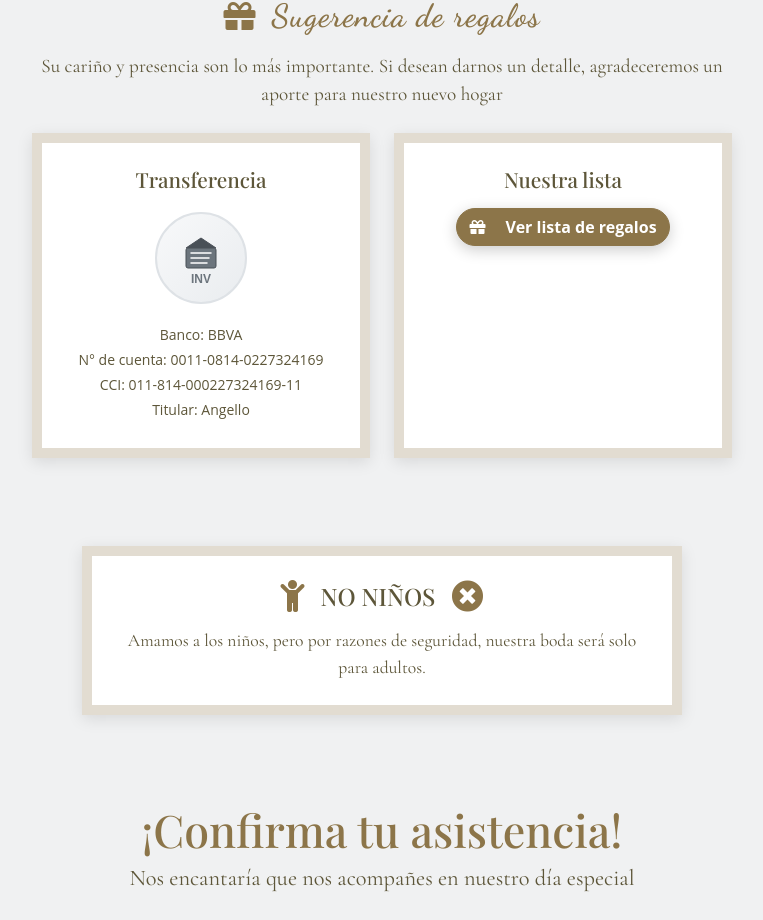
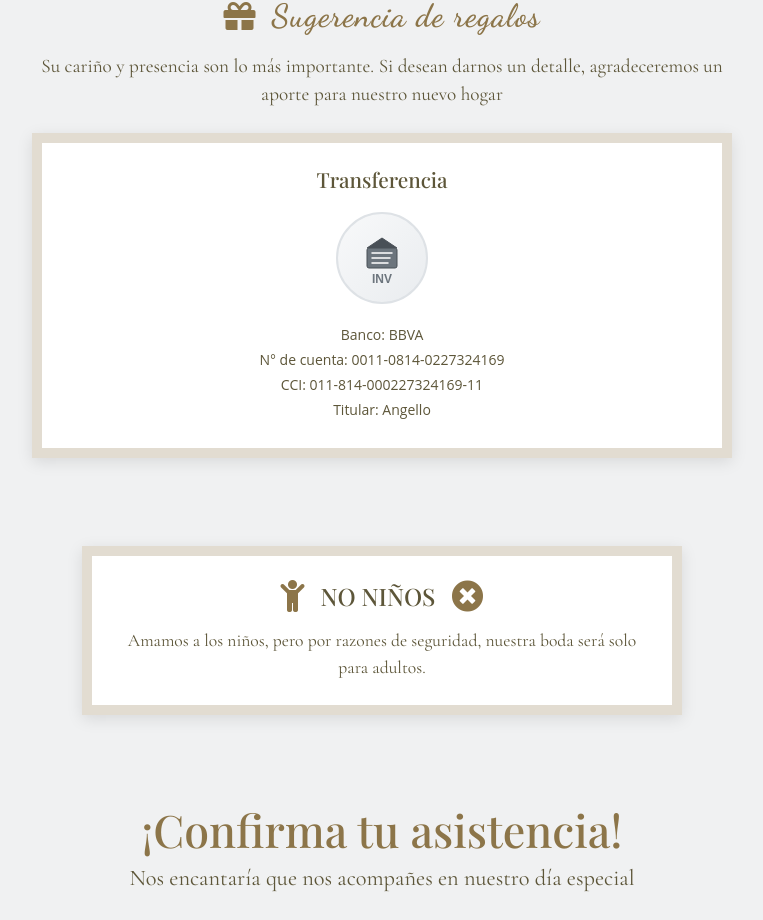
Before and after one commit to faspi-team/template-wedding, a Nuxt app: page / in a window 1280 px wide. Shown: the part 4175-5095 px from the top of the page, without its empty margins (258-1021 px from the left). Built offline with nearby package versions, Linux system fonts and the light colour scheme.

Commit message:
revert: giff list

```diff
--- a/pages/index.vue
+++ b/pages/index.vue
@@ -428,7 +428,7 @@
           </p>
           <div class="row g-4">
             <!-- Transfer Option -->
-            <div v-if="invitation.gifts.transfer" class="col-md-6">
+            <div v-if="invitation.gifts.transfer" class="col-md-12">
               <div class="p-4 rounded h-100"
                 :style="{ borderStyle: 'double', border: `10px solid ${primaryColor}40`, backgroundColor: 'white', boxShadow: '0 4px 15px rgba(0,0,0,0.1)' }">
                 <h4 class="mb-3 elegant-heading" :style="{ color: textColor, fontSize: '1.3rem' }">Transferencia</h4>
@@ -441,21 +441,6 @@
                   }}
                   </p>
                 </div>
-              </div>
-            </div>
-            <!-- Gift Registry -->
-            <div v-if="invitation.gifts.registry" class="col-md-6">
-              <div class="p-4 rounded h-100"
-                :style="{ borderStyle: 'double', border: `10px solid ${primaryColor}40`, backgroundColor: 'white', boxShadow: '0 4px 15px rgba(0,0,0,0.1)' }">
-                <h4 class="mb-3 elegant-heading" :style="{ color: textColor, fontSize: '1.3rem' }">Nuestra lista</h4>
-                <a v-if="invitation.gifts.registry.url" :href="invitation.gifts.registry.url" target="_blank"
-                  class="btn btn-md text-white fw-bold text-center" :style="{
-                    backgroundColor: primaryColor,
-                    borderColor: primaryColor
-                  }" style="border-radius: 50px; box-shadow: 0 4px 15px rgba(0,0,0,0.2);">
-                  <i class="fas fa-gift me-3"></i>
-                  Ver lista de regalos
-                </a>
               </div>
             </div>
           </div>
```
